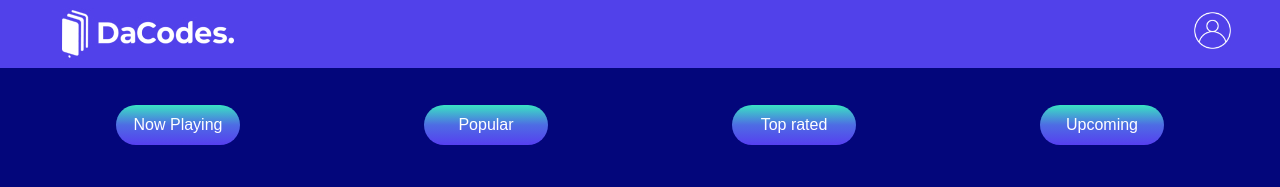
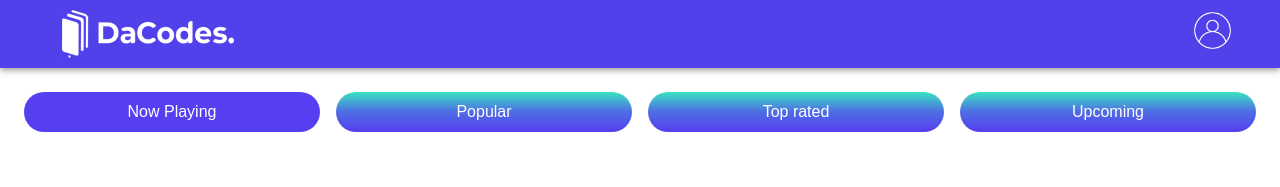
Before and after one commit to carlosalberto05/themovieappreact, a React (Vite) app: page /inicio in a window 1280 px wide. Shown: the top 187 px of the page. Built offline with nearby package versions, Linux system fonts and the light colour scheme; no server answers; sample sign-in values are in the browser's storage.

Commit message:
se realizan cambios

```diff
--- a/src/components/CustomAlert/alert.css
+++ b/src/components/CustomAlert/alert.css
@@ -1,5 +1,5 @@
 .alertIcon{
-
+	width: auto;
 }
 
 .sizeIcon {
--- a/src/components/Footer/footer.css
+++ b/src/components/Footer/footer.css
@@ -1,5 +1,5 @@
  .containerFooter{
-	background-color: #03067B;
+	/* background-color: #03067B; */
  }
 
 
--- a/src/components/Layout/index.tsx
+++ b/src/components/Layout/index.tsx
@@ -12,8 +12,8 @@ const Layout = ({ children }: Props) => {
       <Navbar />
       <Container
         style={{
-          backgroundColor: "#03067B",
-          maxWidth: "100%",
+          // backgroundColor: "#03067B",
+          maxWidth: "200vh",
           minHeight: "80vh",
         }}
       >
--- /dev/null
+++ b/src/components/ModaLoading/index.tsx
@@ -0,0 +1,42 @@
+import "./modal.css";
+import { Backdrop } from "@mui/material";
+import { ThemeProvider } from "@mui/material/styles";
+import gifLoading from "../../assets/load-min.gif";
+import { createTheme } from "@mui/material/styles";
+
+interface IModalLoading {
+  loading: boolean;
+}
+
+const themBackdrop = createTheme({
+  components: {
+    MuiBackdrop: {
+      styleOverrides: {
+        root: {
+          zIndex: 99999,
+          backgroundColor: "rgba(0,0,0,0.6)",
+        },
+      },
+    },
+  },
+});
+
+export const ModalLoading = (props: IModalLoading) => {
+  const { loading } = props;
+  return (
+    <ThemeProvider theme={themBackdrop}>
+      <Backdrop open={loading}>
+        <div className="containerLoading">
+          <img
+            src={gifLoading}
+            alt="loagindGif"
+            style={{ width: 100, display: "block", margin: 0 }}
+          />
+          <p className="textLoading">Cargando...</p>
+        </div>
+      </Backdrop>
+    </ThemeProvider>
+  );
+};
+
+export default ModalLoading;
--- /dev/null
+++ b/src/components/ModaLoading/modal.css
@@ -0,0 +1,11 @@
+.containerLoading{
+	display: flex;
+	flex-direction: column;
+	height: 200;
+	align-items: center;
+	justify-content: center;
+}
+.textLoading{
+	color: '#e3e4e5';
+	margin: 0,
+}
--- a/src/pages/Home/index.tsx
+++ b/src/pages/Home/index.tsx
@@ -7,6 +7,7 @@ import { Typography } from "@mui/material";
 import Rating from "@mui/material/Rating";
 import Pagination from "@mui/material/Pagination";
 import { createTheme, ThemeProvider } from "@mui/material/styles";
+import ModalLoading from "../../components/ModaLoading";
 
 interface Movie {
   title: string;
@@ -17,13 +18,14 @@ interface Movie {
 }
 
 const Home = () => {
-  const [selectedButton, setSelectedButton] = useState(0);
+  const [selectedButton, setSelectedButton] = useState(1);
   const [page, setPage] = useState(1);
   const [totalPages, setTotalPages] = useState(1);
   const [data, setData] = useState<Movie[]>([]);
   const [isHovered, setIsHovered] = useState(Array(data.length).fill(false));
   const [movieList, setMovieList] = useState("now_playing");
   const [title, setTitle] = useState("");
+  const [loading, setLoading] = useState(false);
 
   const theme = createTheme({
     palette: {
@@ -35,6 +37,8 @@ const Home = () => {
   });
 
   useEffect(() => {
+    setLoading(true);
+
     const selectMovielist = () => {
       if (selectedButton === 1) {
         setMovieList("now_playing");
@@ -68,9 +72,13 @@ const Home = () => {
           setData(json.results);
           setTotalPages(json.total_pages);
         })
-        .catch((err) => console.error("error:" + err));
+        .catch((err) => console.error("error:" + err))
+        .finally(() => {
+          setLoading(false);
+        });
     } catch (error) {
       console.log(error);
+      setLoading(false);
     }
   }, [movieList, selectedButton, page]);
 
@@ -95,7 +103,8 @@ const Home = () => {
   return (
     <Layout>
       <>
-        <div className="groupButtons">
+        <ModalLoading loading={loading} />
+        {/* <div className="groupButtons">
           <CustomButton
             label="Now Playing"
             styles={{ width: "10%" }}
@@ -120,7 +129,41 @@ const Home = () => {
             isSelected={selectedButton === 4}
             onClick={() => setSelectedButton(4)}
           />
-        </div>
+        </div> */}
+        <Grid container spacing={2} marginTop={1}>
+          <Grid item xs={3}>
+            <CustomButton
+              label="Now Playing"
+              // styles={{ width: "10%" }}
+              isSelected={selectedButton === 1}
+              onClick={() => setSelectedButton(1)}
+            />
+          </Grid>
+          <Grid item xs={3}>
+            <CustomButton
+              label="Popular"
+              // styles={{ width: "10%" }}
+              isSelected={selectedButton === 2}
+              onClick={() => setSelectedButton(2)}
+            />
+          </Grid>
+          <Grid item xs={3}>
+            <CustomButton
+              label="Top rated"
+              // styles={{ width: "10%" }}
+              isSelected={selectedButton === 3}
+              onClick={() => setSelectedButton(3)}
+            />
+          </Grid>
+          <Grid item xs={3}>
+            <CustomButton
+              label="Upcoming"
+              // styles={{ width: "10%" }}
+              isSelected={selectedButton === 4}
+              onClick={() => setSelectedButton(4)}
+            />
+          </Grid>
+        </Grid>
         <div className="textHome">
           <Typography variant="h4" color={"white"}>
             {title}
```
Also changed, not shown: src/assets/load-min.gif (added).
